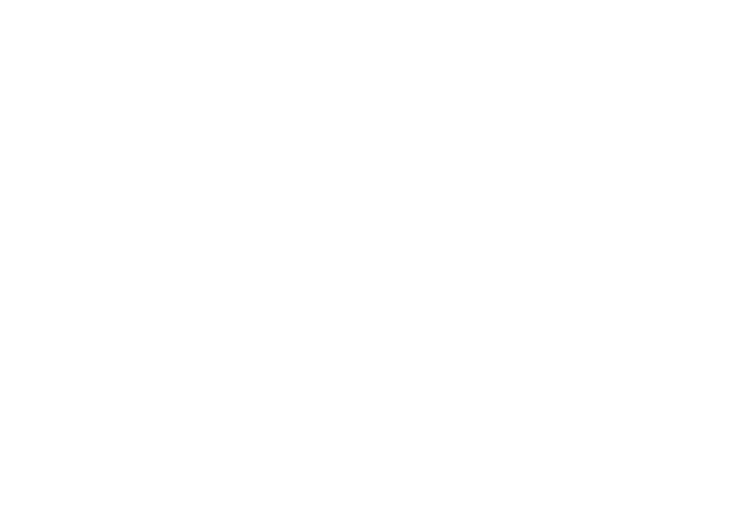
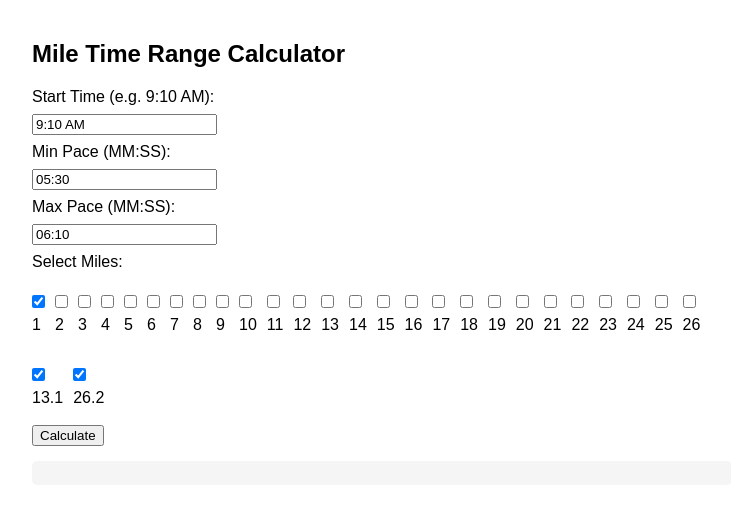
Before and after one commit to micaitken/running, a plain HTML site: page index.html in a window 1280 px wide. Shown: the whole page, without its empty margins (258-989 px from the left). Drawn offline with Linux system fonts and the light colour scheme.

Commit message:
Update index.html
net time added

```diff
--- a/index.html
+++ b/index.html
@@ -1,3 +1,35 @@
+<!DOCTYPE html>
+<html lang="en">
+<head>
+  <meta charset="UTF-8" />
+  <title>Mile Time Range Calculator</title>
+  <style>
+    body { font-family: Arial; padding: 20px; max-width: 700px; margin: auto; }
+    input, label, button { margin: 8px 0; display: block; }
+    .mile-list { display: flex; flex-wrap: wrap; gap: 10px; margin-bottom: 10px; }
+    .output { background: #f5f5f5; padding: 12px; border-radius: 5px; margin-top: 15px; white-space: pre-wrap; }
+  </style>
+</head>
+<body>
+
+  <h2>Mile Time Range Calculator</h2>
+
+  <label>Start Time (e.g. 9:10 AM):</label>
+  <input type="text" id="startTime" value="9:10 AM" />
+
+  <label>Min Pace (MM:SS):</label>
+  <input type="text" id="paceMin" value="05:30" />
+
+  <label>Max Pace (MM:SS):</label>
+  <input type="text" id="paceMax" value="06:10" />
+
+  <label>Select Miles:</label>
+  <div class="mile-list" id="mileCheckboxes"></div>
+
+  <button onclick="handleCalculate()">Calculate</button>
+
+  <div class="output" id="output"></div>
+
 <script>
   function parseTime(timeStr) {
     const [min, sec] = timeStr.split(":").map(Number);
@@ -13,7 +45,6 @@
     return `${hours}:${minutes} ${ampm}`;
   }
 
-  // New helper to format milliseconds as MM:SS (net race time)
   function formatDuration(ms) {
     const totalSeconds = Math.floor(ms / 1000);
     const min = Math.floor(totalSeconds / 60);
@@ -65,4 +96,21 @@
 
     document.getElementById("output").textContent = output;
   }
+
+  // Initialize checkboxes
+  const distances = [...Array(26).keys()].map(i => i + 1).concat([13.1, 26.2]);
+  const mileBox = document.getElementById("mileCheckboxes");
+
+  distances.forEach(dist => {
+    const label = document.createElement("label");
+    const box = document.createElement("input");
+    box.type = "checkbox";
+    box.value = dist;
+    box.checked = [1, 13.1, 26.2].includes(dist);
+    label.appendChild(box);
+    label.append(` ${dist}`);
+    mileBox.appendChild(label);
+  });
 </script>
+</body>
+</html>
```
